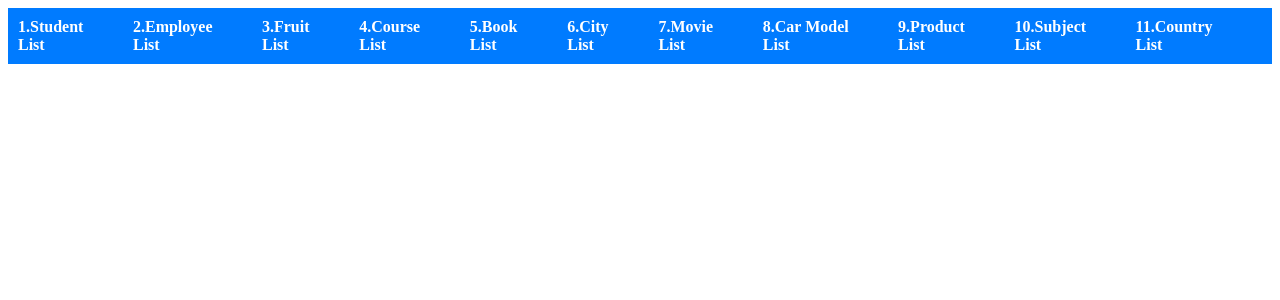
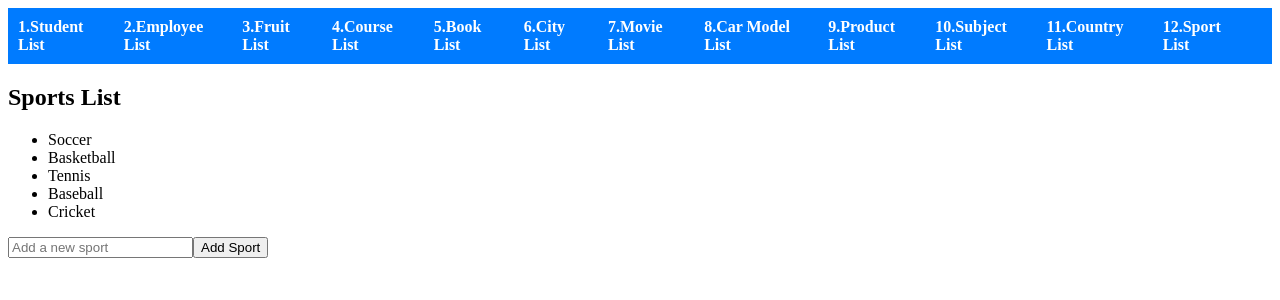
Before and after one commit to Xavierbaliw/Activity15-Angular-with-TypeScript-and-Data-Structures, an Angular app: page /sportlist in a window 1280 px wide. Before the commit this address led to /. Shown: the top 300 px of the page. Built offline with nearby package versions, Linux system fonts and the light colour scheme.

Commit message:
12TH COMMIT sportlist

```diff
--- a/src/app/app.component.html
+++ b/src/app/app.component.html
@@ -11,6 +11,7 @@
     <li><a routerLink="productlist">9.Product List</a></li>
     <li><a routerLink="subjectlist">10.Subject List</a></li>
     <li><a routerLink="countrylist">11.Country List</a></li>
+    <li><a routerLink="sportlist">12.Sport List</a></li>
   </ul>
 </nav>
 <router-outlet></router-outlet>
--- a/src/app/app.module.ts
+++ b/src/app/app.module.ts
@@ -16,6 +16,7 @@ import {CarmodelListComponent} from "./component/carmodel-list/carmodel-list.com
 import {ProductListComponent} from "./component/product-list/product-list.component";
 import {SubjectListComponent} from "./component/subject-list/subject-list.component";
 import {CountryListComponent} from "./component/country-list/country-list.component";
+import {SportListComponent} from "./component/sport-list/sport-list.component";
 
 
 const routes: Routes = [
@@ -30,6 +31,7 @@ const routes: Routes = [
   {path: 'productlist', component: ProductListComponent},
   {path: 'subjectlist', component: SubjectListComponent},
   {path: 'countrylist', component: CountryListComponent},
+  {path: 'sportlist', component: SportListComponent},
   ]
 
 @NgModule ({
@@ -54,6 +56,7 @@ const routes: Routes = [
     ProductListComponent,
     SubjectListComponent,
     CountryListComponent,
+    SportListComponent,
     ],
   providers: [
 
--- /dev/null
+++ b/src/app/component/sport-list/sport-list.component.html
@@ -0,0 +1,13 @@
+<div>
+  <h2>Sports List</h2>
+  <ul>
+    <li *ngFor="let sport of getSports()">{{ sport }}</li>
+  </ul>
+
+  <input
+    type="text"
+    [(ngModel)]="newSport"
+    placeholder="Add a new sport"
+  />
+  <button (click)="addSport()">Add Sport</button>
+</div>
--- /dev/null
+++ b/src/app/component/sport-list/sport-list.component.ts
@@ -0,0 +1,25 @@
+import { Component } from '@angular/core';
+
+@Component({
+  selector: 'app-sport-list',
+  templateUrl: './sport-list.component.html',
+  styleUrl: './sport-list.component.css'
+})
+export class SportListComponent {
+  // Initialize the sports list
+  sports: string[] = ['Soccer', 'Basketball', 'Tennis', 'Baseball', 'Cricket'];
+  newSport: string = '';
+
+  // Function to add a new sport to the list
+  addSport(): void {
+    if (this.newSport.trim()) {
+      this.sports.push(this.newSport.trim());
+      this.newSport = ''; // Clear the input after adding
+    }
+  }
+
+  // Function to fetch sports
+  getSports(): string[] {
+    return this.sports;
+  }
+}
```
Also changed, not shown: src/app/component/sport-list/sport-list.component.css (added), 1 other file (tests, documents, lock files or other folders).
